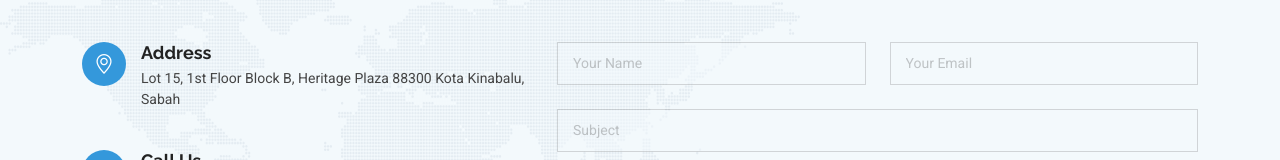
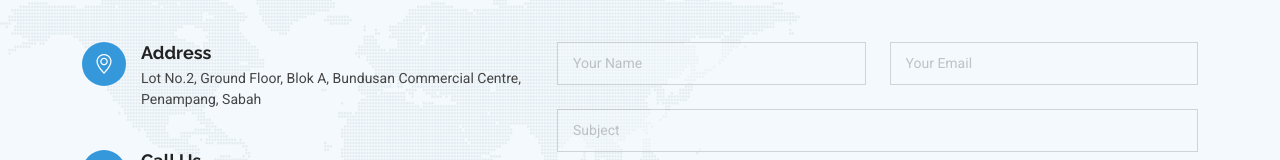
Before and after one commit to syarikatwirajaya/syarikatwirajaya.github.io, a plain HTML site: page index.html in a window 1280 px wide. Shown: the part 2719-2879 px from the top of the page. Drawn offline with Linux system fonts and the light colour scheme.

Commit message:
Update index.html

```diff
--- a/index.html
+++ b/index.html
@@ -294,7 +294,7 @@
               <i class="bi bi-geo-alt flex-shrink-0"></i>
               <div>
                 <h3>Address</h3>
-                <p>Lot 15, 1st Floor Block B, Heritage Plaza 88300 Kota Kinabalu, Sabah</p>
+                <p>Lot No.2, Ground Floor, Blok A, Bundusan Commercial Centre, Penampang, Sabah</p>
               </div>
             </div><!-- End Info Item -->
 
```
